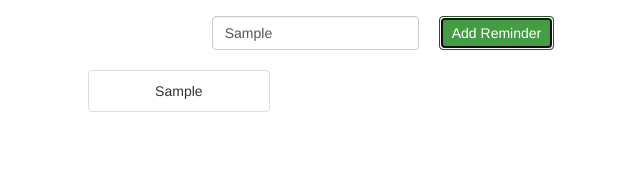
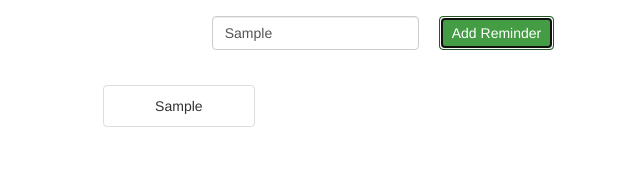
Before and after one commit to bdkay/remindMe, a React (Create React App) app: page / in a window 1280 px wide. Both pictures are taken after typing "Sample" into the empty fields and a click on the button "Add Reminder". Shown: the part 124-300 px from the top of the page, without its empty margins (257-897 px from the left). Built offline with nearby package versions, Linux system fonts and the light colour scheme.

Commit message:
Even better spacing

```diff
--- a/src/components/App.jsx
+++ b/src/components/App.jsx
@@ -22,7 +22,7 @@ class App extends Component {
         {
           reminders.map(reminder => {
             return (
-              <li key={reminder.id} className="list-group-item">
+              <li key={reminder.id} className="list-group-item list-item">
                 <div>{reminder.text}</div>
               </li>
             )
--- a/src/css/style.css
+++ b/src/css/style.css
@@ -15,6 +15,11 @@ h1 {
   padding-right: 20px;
 }
 
+.list-item {
+  padding: 10px;
+  margin: 15px;
+}
+
 .row {
   text-align: center;
 }
```
